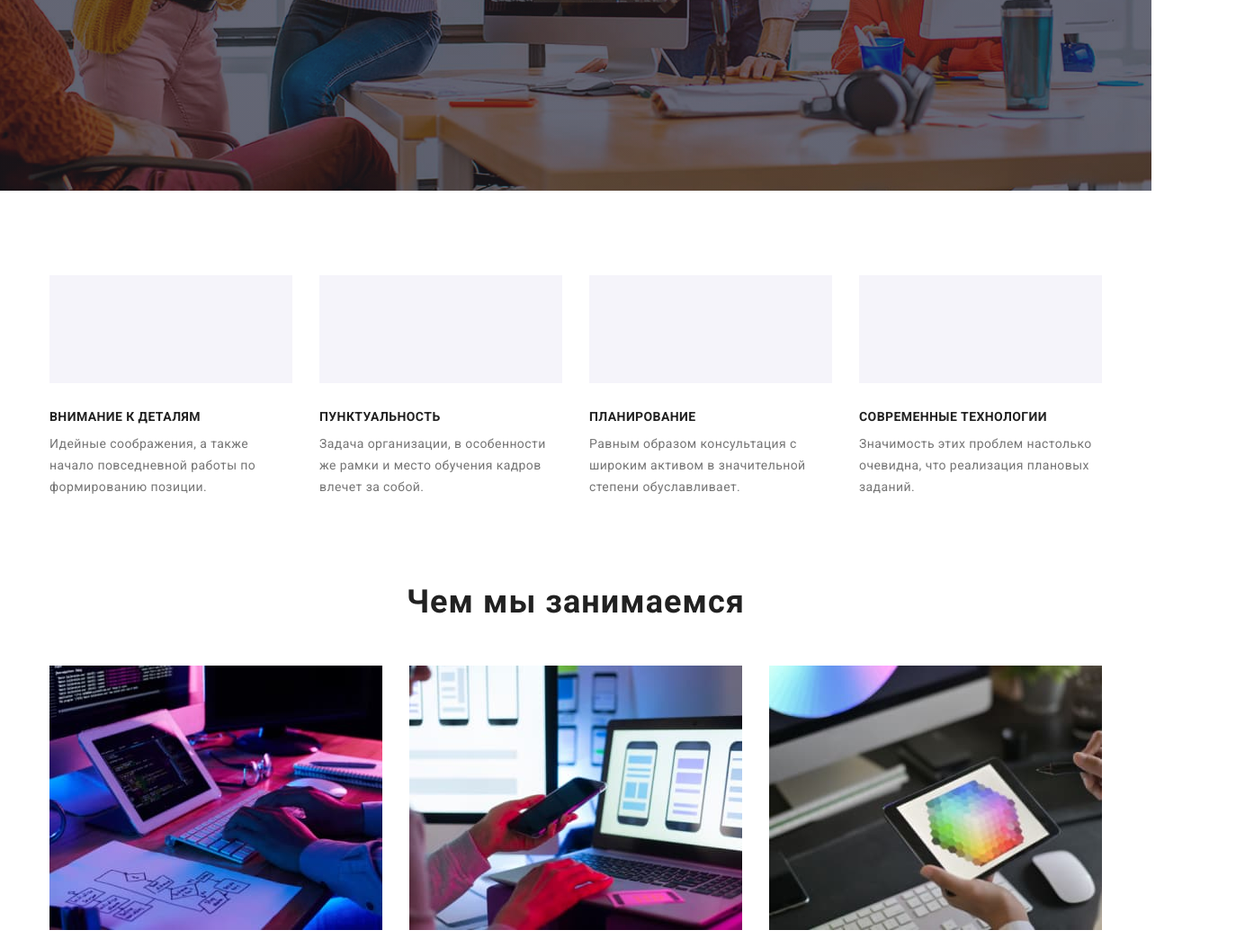
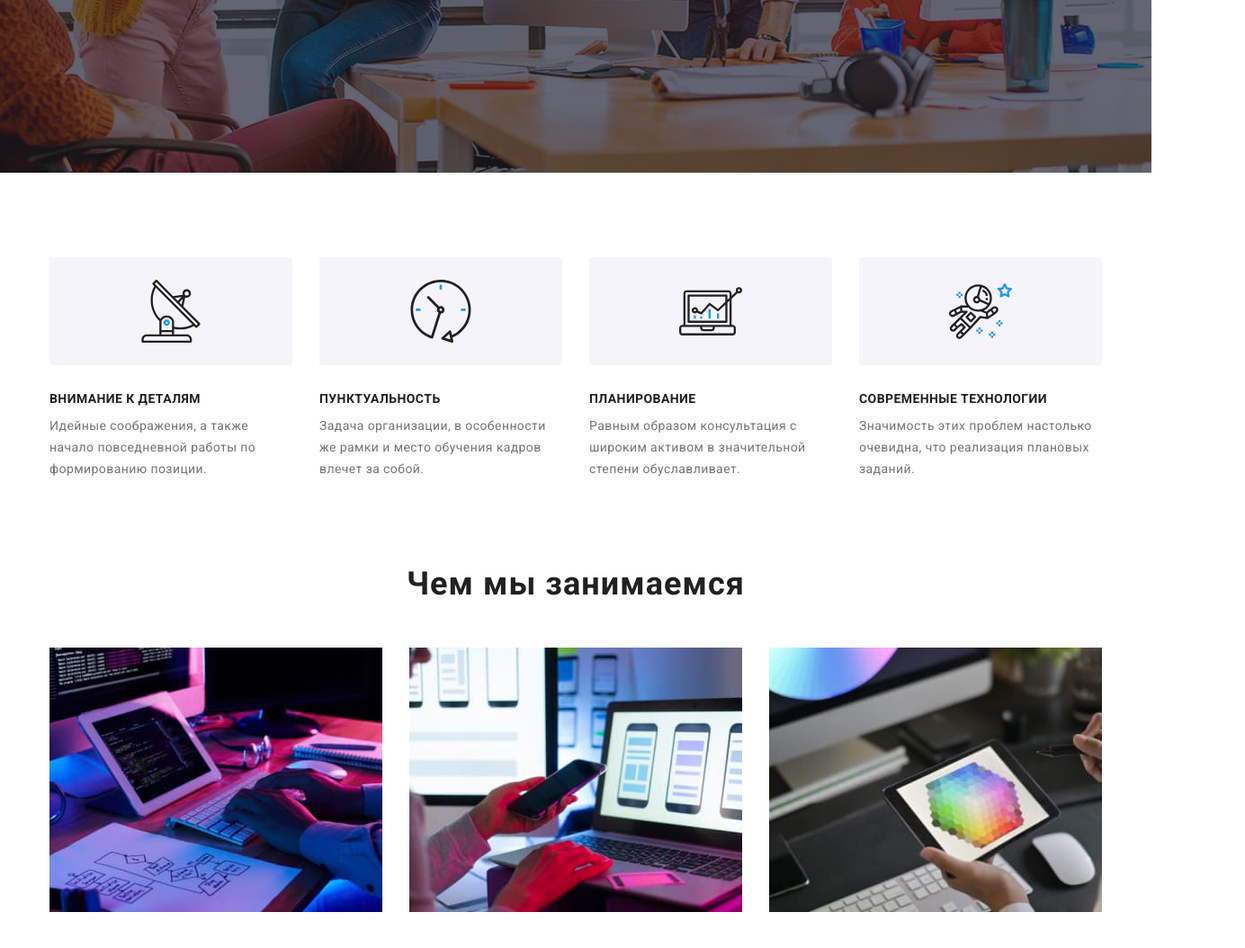
Before and after one commit to YevhenAlekseenko/goit-markup-hw-04, a plain HTML site: page index.html in a window 1280 px wide. Shown: the part 489-1543 px from the top of the page at 90% size, 1384 px wide, since content can reach past the window. Drawn offline with nearby package versions, Linux system fonts and the light colour scheme; files whose address does not match are found by name.

Commit message:
add icon denefits

```diff
--- a/css/styles.css
+++ b/css/styles.css
@@ -98,7 +98,7 @@ a {
 }
 
 .heder-link {
-  display: block;
+  display: flex;
 
   padding-top: 32px;
   padding-bottom: 32px;
@@ -127,6 +127,17 @@ a {
 
 .heder-nav-contacts + .heder-nav-contacts {
   margin-left: 50px;
+}
+
+.heder-link-contacts {
+  display: flex;
+  align-items: center;
+  color: var(--primary-text-color);
+}
+
+.heder-link-contacts:hover,
+.heder-link-contacts:focus {
+  color: var(--accent-color);
 }
 
 .heder-contacts-icon {
@@ -171,16 +182,16 @@ a {
 /* Hero */
 
 .hero {
+  max-width: 1600px;
+  height: 600px;
+  margin-left: auto;
+  margin-right: auto;
   background-color: #2f303a;
   background-image: linear-gradient(rgba(47, 48, 58, 0.4), rgba(47, 48, 58, 0.4)),
     url(../images/hero-bg.jpg);
   background-repeat: no-repeat;
   background-position: center;
   background-size: cover;
-  max-width: 1600px;
-  height: 600px;
-  margin-left: auto;
-  margin-right: auto;
 
   text-align: center;
   padding-top: 200px;
@@ -234,7 +245,7 @@ a {
   width: 270px;
 }
 
-.benefits-item::before {
+/* .benefits-item::before {
   display: block;
   content: '';
   height: 120px;
@@ -243,9 +254,19 @@ a {
   background-position: center;
   background-color: var(--secondary-background-color);
   margin-bottom: 30px;
+} */
+
+.benefits-content {
+  display: flex;
+  margin-bottom: 30px;
+  height: 120px;
+  align-items: center;
+  justify-content: center;
+  background-color: var(--secondary-background-color);
+  border-radius: 4px;
 }
 
-.benefits-item.icon-antenna::before {
+/* .benefits-item.icon-antenna::before {
   background-image: url('images/icons.svg#icon-antenna');
 }
 
@@ -259,7 +280,7 @@ a {
 
 .icon-astronaut {
   background-image: url('../images/icons.svg#icon-astronaut');
-}
+} */
 
 .benefits-item + .benefits-item {
   margin-left: 30px;
--- a/index.html
+++ b/index.html
@@ -33,22 +33,22 @@
             <li class="heder-nav-item"><a href="" class="link">Контакты</a></li>
           </ul>
         </nav>
-        <div class="heder-contacts">
+        <!-- <div class="heder-contacts"> -->
         <ul class="heder-nav-link">
           <li class="heder-nav-contacts">
-            <a href="mailto:info@devstudio" class="heder-link">
+            <a href="mailto:info@devstudio" class="heder-link-contacts">
               <svg class="heder-contacts-icon" widtn="16" height="12">
               <use href="images/icons.svg#icon-envelope"></use>
             </svg> info@devstudio</a>
           </li>
           <li class="heder-nav-contacts">
-            <a href="tel:+380961111111" class="heder-link">
+            <a href="tel:+380961111111" class="heder-link-contacts">
               <svg class="heder-contacts-icon" widtn="10" height="16">
                 <use href="images/icons.svg#icon-smartphone"></use>
               </svg> +38 096 111 11 11</a>
           </li>
         </ul>
-        </div>
+        <!-- </div> -->
       </div>
     </header>
 
@@ -68,25 +68,49 @@
         <div class="container benefits-container">
           <h2 class="visually-hidden">Наши преимущества</h2>
           <ul class="benefits-list">
-            <li class="benefits-item icon-antenna">
-              <h3 class="benefits-title">Внимание к деталям</h3>
+            <li class="benefits-item">
+              <div class="benefits-content">
+                <svg class="icon" widtn="70" height="70">
+                  <use href="images/icons.svg#icon-antenna">
+                  </use>
+                </svg>
+              </div>
+                <h3 class="benefits-title">Внимание к деталям</h3>
               <p class="benefits-item-text">
                 Идейные соображения, а также начало повседневной работы по формированию позиции.
               </p>
             </li>
-            <li class="benefits-item icon-clock">
+            <li class="benefits-item">
+              <div class="benefits-content">
+                <svg class="icon" widtn="70" height="70">
+                  <use href="images/icons.svg#icon-clock">
+                  </use>
+                </svg>
+              </div>
               <h3 class="benefits-title">Пунктуальность</h3>
               <p class="benefits-item-text">
                 Задача организации, в особенности же рамки и место обучения кадров влечет за собой.
               </p>
             </li>
-            <li class="benefits-item icon-diagram">
+            <li class="benefits-item">
+              <div class="benefits-content">
+                <svg class="icon" widtn="70" height="70">
+                  <use href="images/icons.svg#icon-diagram">
+                  </use>
+                </svg>
+              </div>
               <h3 class="benefits-title">Планирование</h3>
               <p class="benefits-item-text">
                 Равным образом консультация с широким активом в значительной степени обуславливает.
               </p>
             </li>
-            <li class="benefits-item icon-astronaut">
+            <li class="benefits-item">
+              <div class="benefits-content">
+                <svg class="icon" widtn="70" height="70">
+                  <use href="images/icons.svg#icon-astronaut">
+                  </use>
+                </svg>
+              </div>
               <h3 class="benefits-title">Современные технологии</h3>
               <p class="benefits-item-text">
                 Значимость этих проблем настолько очевидна, что реализация плановых заданий.
```
